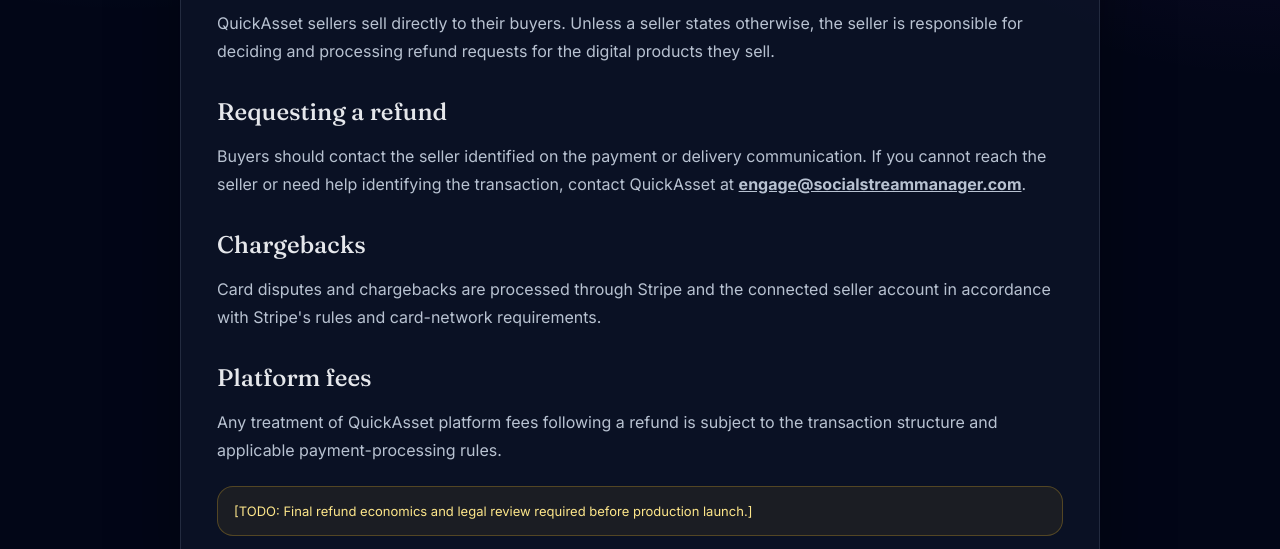
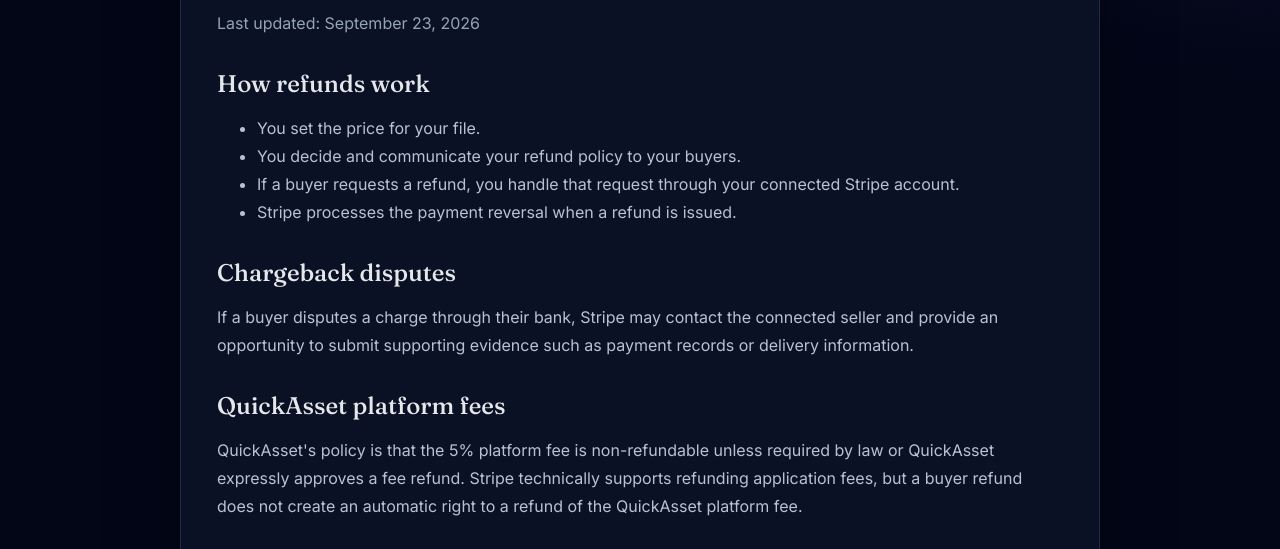
Before and after one commit to mfackrell/quickasset, a website: page refunds/index.html in a window 1280 px wide. Shown: the part 250-799 px from the top of the page. Drawn offline with Linux system fonts and the light colour scheme.

Commit message:
Clarify refund policy

```diff
--- a/refunds/index.html
+++ b/refunds/index.html
@@ -43,14 +43,24 @@
   <main class="card">
     <div class="eyebrow">Refunds</div>
     <h1>Refund Policy</h1>
-    <p>QuickAsset sellers sell directly to their buyers. Unless a seller states otherwise, the seller is responsible for deciding and processing refund requests for the digital products they sell.</p>
-    <h2>Requesting a refund</h2>
-    <p>Buyers should contact the seller identified on the payment or delivery communication. If you cannot reach the seller or need help identifying the transaction, contact QuickAsset at <a href="mailto:engage@socialstreammanager.com"><strong>engage@socialstreammanager.com</strong></a>.</p>
-    <h2>Chargebacks</h2>
-    <p>Card disputes and chargebacks are processed through Stripe and the connected seller account in accordance with Stripe's rules and card-network requirements.</p>
-    <h2>Platform fees</h2>
-    <p>Any treatment of QuickAsset platform fees following a refund is subject to the transaction structure and applicable payment-processing rules.</p>
-    <div class="notice">[TODO: Final refund economics and legal review required before production launch.]</div>
+    <p class="muted">Last updated: September 23, 2026</p>
+
+    <h2>How refunds work</h2>
+    <ul>
+      <li>You set the price for your file.</li>
+      <li>You decide and communicate your refund policy to your buyers.</li>
+      <li>If a buyer requests a refund, you handle that request through your connected Stripe account.</li>
+      <li>Stripe processes the payment reversal when a refund is issued.</li>
+    </ul>
+
+    <h2>Chargeback disputes</h2>
+    <p>If a buyer disputes a charge through their bank, Stripe may contact the connected seller and provide an opportunity to submit supporting evidence such as payment records or delivery information.</p>
+
+    <h2>QuickAsset platform fees</h2>
+    <p>QuickAsset's policy is that the 5% platform fee is non-refundable unless required by law or QuickAsset expressly approves a fee refund. Stripe technically supports refunding application fees, but a buyer refund does not create an automatic right to a refund of the QuickAsset platform fee.</p>
+
+    <h2>Questions?</h2>
+    <p>Email <a href="mailto:engage@socialstreammanager.com"><strong>engage@socialstreammanager.com</strong></a> for help with a specific refund case.</p>
   </main>
 
     <footer>
```
